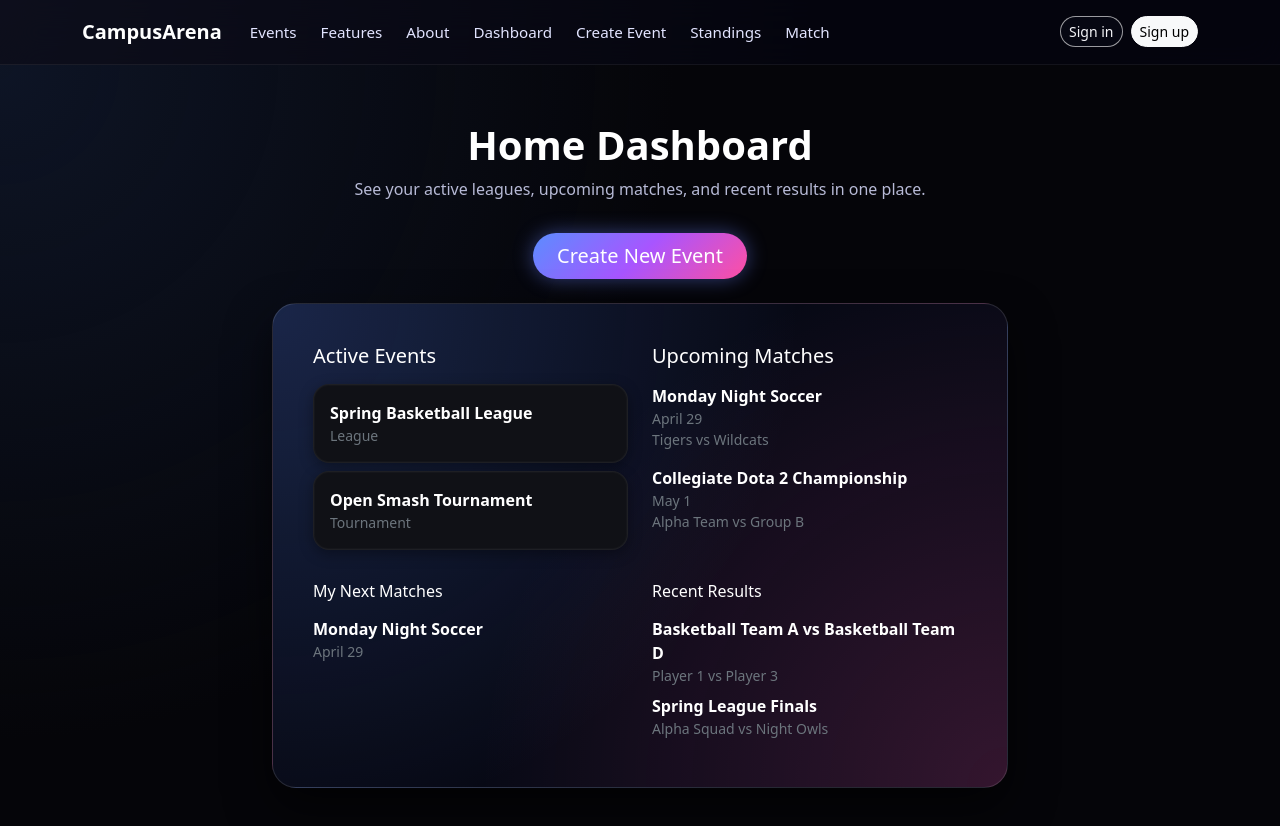
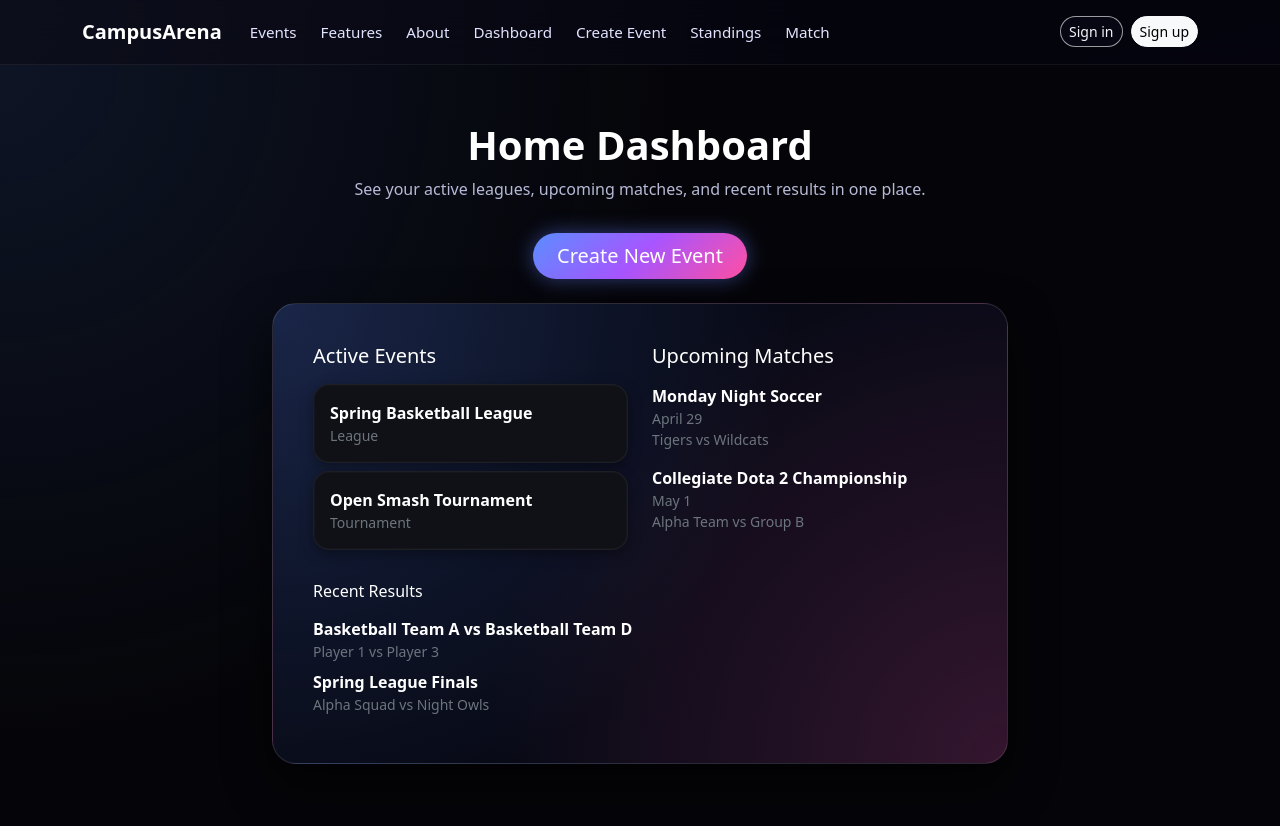
Before and after one commit to campusarena/campusarena, a Next.js app: page /dashboard in a window 1280 px wide. Shown: the top 826 px of the page. Built offline with nearby package versions, Linux system fonts and the light colour scheme; no server answers.

Commit message:
Removed my next matches section

```diff
--- a/src/components/dashboard/DashboardClient.tsx
+++ b/src/components/dashboard/DashboardClient.tsx
@@ -14,7 +14,7 @@ type DashboardClientProps = {
 };
 
 export default function DashboardClient({ data }: DashboardClientProps) {
-  const { activeEvents, upcomingMatches, nextMatches, recentResults } = data;
+  const { activeEvents, upcomingMatches, recentResults } = data;
 
   return (
     <section className="ca-section">
@@ -73,22 +73,9 @@ export default function DashboardClient({ data }: DashboardClientProps) {
                   </Col>
                 </Row>
 
-                {/* Bottom row: My Next Matches + Recent Results */}
+                {/* Full-width Recent Results (My Next Matches removed) */}
                 <Row>
-                  {/* My Next Matches (bottom left) */}
-                  <Col md={6} className="mb-4 mb-md-0">
-                    <h3 className="h6 mb-3 text-white">My Next Matches</h3>
-
-                    {nextMatches.map((m) => (
-                      <div key={m.id}>
-                        <div className="fw-semibold text-white">{m.name}</div>
-                        <div className="text-secondary small">{m.date}</div>
-                      </div>
-                    ))}
-                  </Col>
-
-                  {/* Recent Results (bottom right) */}
-                  <Col md={6}>
+                  <Col>
                     <h3 className="h6 mb-3 text-white">Recent Results</h3>
 
                     {recentResults.map((r) => (
```
